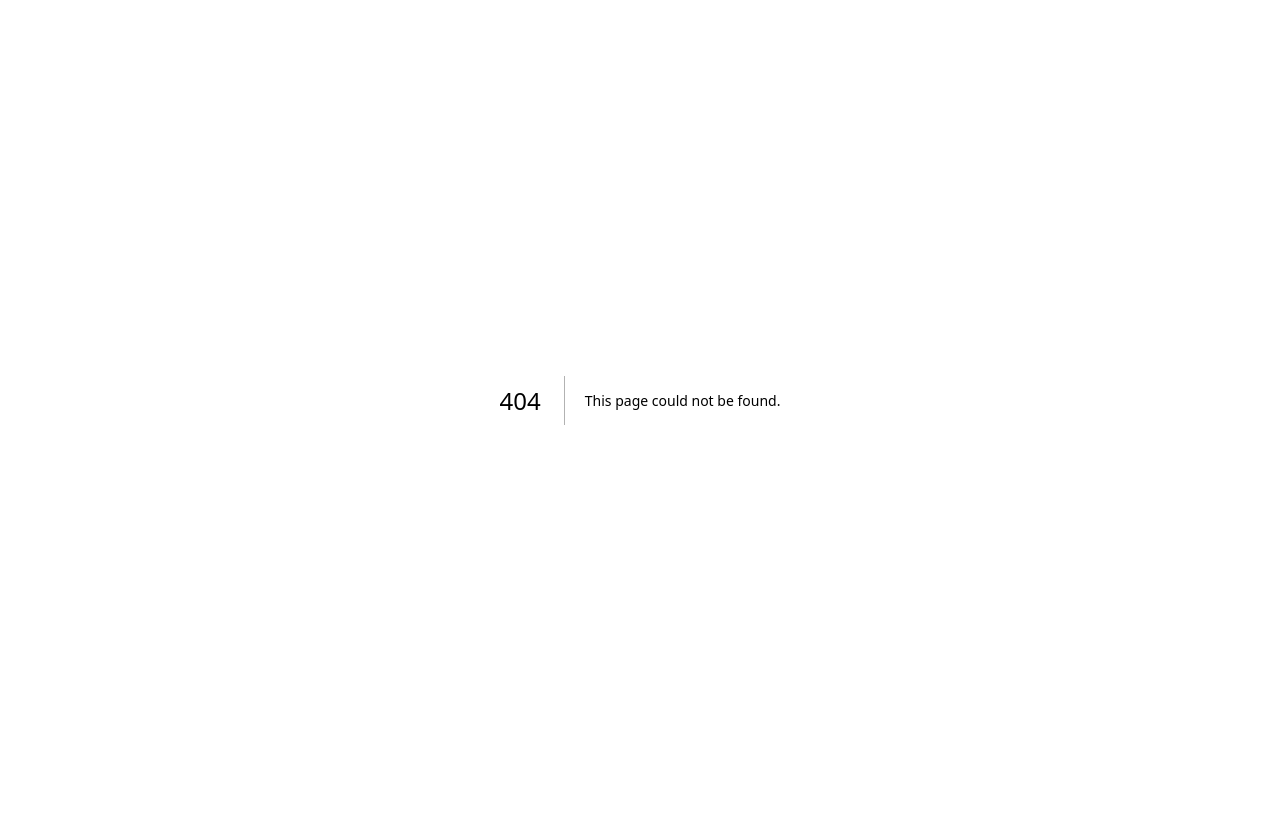
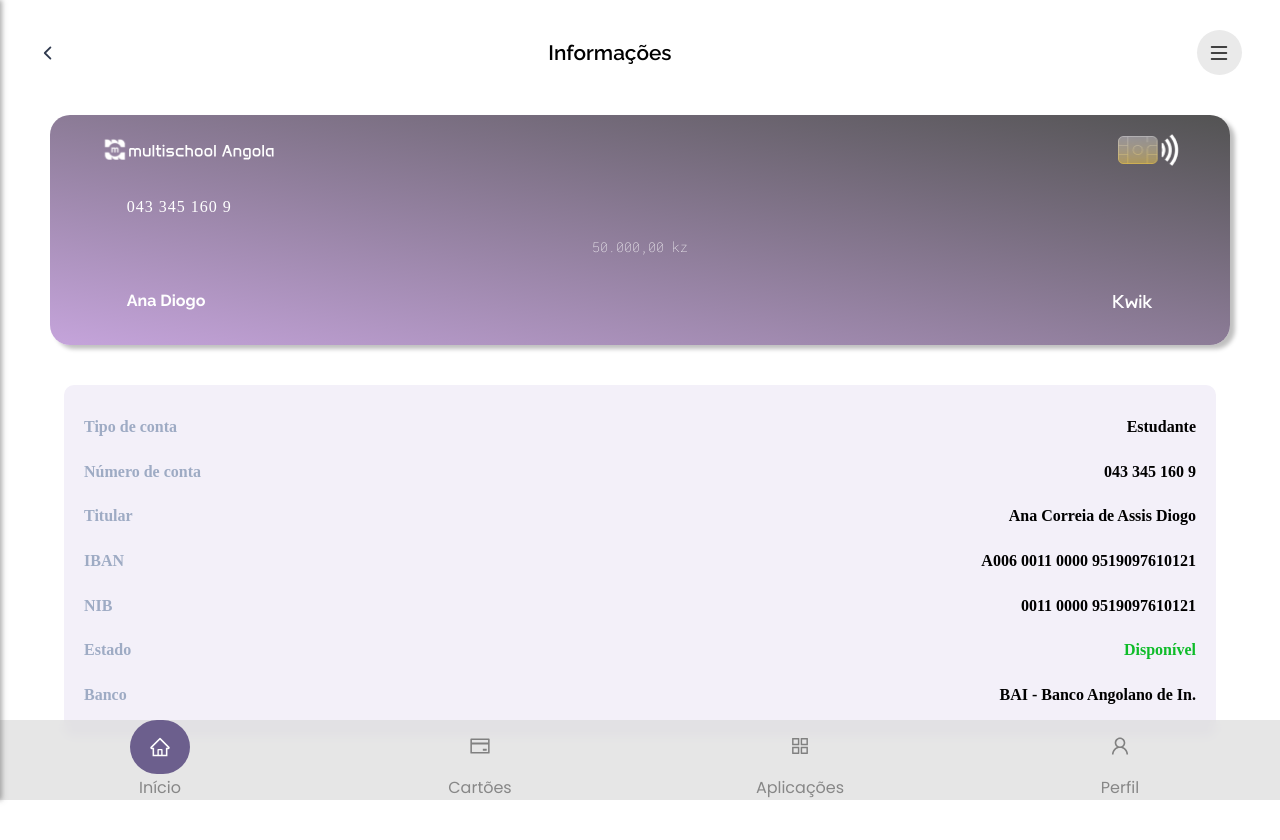
Before and after one commit to Katumbela/dashboard-escolas, a Next.js app: page /consultas/infoMulti in a window 1280 px wide. Before the commit this address had no page. Shown: the top 840 px of the page. Before the commit the page ends 800 px from the top, so only its background shows below. Built offline with nearby package versions, Linux system fonts and the light colour scheme; a web font is replaced by a local one.

Commit message:
feat: src/app/consultas/infoMulti/page.tsx. Criação de novo arquivo

```diff
--- /dev/null
+++ b/src/app/consultas/infoMulti/page.tsx
@@ -0,0 +1,72 @@
+import Header from "@/components/head";
+import info from "@/styles/consultsM.module.css";
+import info2 from "@/styles/consultas/infoM.module.css";
+import Head from "next/head";
+import Top from "@/components/top";
+import cards from "@/styles/cards.module.css";
+import Menu from "@/components/menu";
+import CartaoMultischool from "@/components/cards";
+
+export default function InfoMulti() {
+  return (
+    <>
+      <div className={info.container}>
+        <Head>
+          {/* <title>Consultas</title> */}
+          <link
+            rel="cardsheet"
+            href="https://cdn.jsdelivr.net/npm/bootstrap-icons@1.11.3/font/bootstrap-icons.min.css"
+          />
+        </Head>
+        <Header title="Informações Multischool"></Header>
+        <Top information="Informações" pagina="/consultsM"></Top>
+        <div className={`${cards.container} ${info2.pad}`}>
+          <div className={cards.cards}>
+            <CartaoMultischool></CartaoMultischool>
+          </div>
+          <div className={info2.info}>
+            <div className={info2.items}>
+              <p className={info2.dark_g}>Tipo de conta</p>
+              <p className={`${info2.primary} ${info2.name}`}>Estudante</p>
+            </div>
+            <div className={info2.items}>
+              <p className={info2.dark_g}>Número de conta</p>
+              <p className={`${info2.primary} ${info2.anolec}`}>
+                043 345 160 9
+              </p>
+            </div>
+            <div className={info2.items}>
+              <p className={info2.dark_g}>Titular</p>
+              <p className={`${info2.primary} ${info2.semestre}`}>
+                Ana Correia de Assis Diogo
+              </p>
+            </div>
+            <div className={info2.items}>
+              <p className={info2.dark_g}>IBAN</p>
+              <p className={`${info2.primary} ${info2.anoA}`}>
+                A006 0011 0000 9519097610121
+              </p>
+            </div>
+            <div className={info2.items}>
+              <p className={info2.dark_g}>NIB</p>
+              <p className={`${info2.primary} ${info2.estnum}`}>
+                0011 0000 9519097610121
+              </p>
+            </div>
+            <div className={info2.items}>
+              <p className={info2.dark_g}>Estado</p>
+              <p className={`${info2.success} ${info2.curso}`}>Disponível</p>
+            </div>
+            <div className={info2.items}>
+              <p className={info2.dark_g}>Banco</p>
+              <p className={`${info2.blue} ${info2.turma}`}>
+                BAI - Banco Angolano de In.
+              </p>
+            </div>
+          </div>
+        </div>
+        <Menu></Menu>
+      </div>
+    </>
+  );
+}
```
